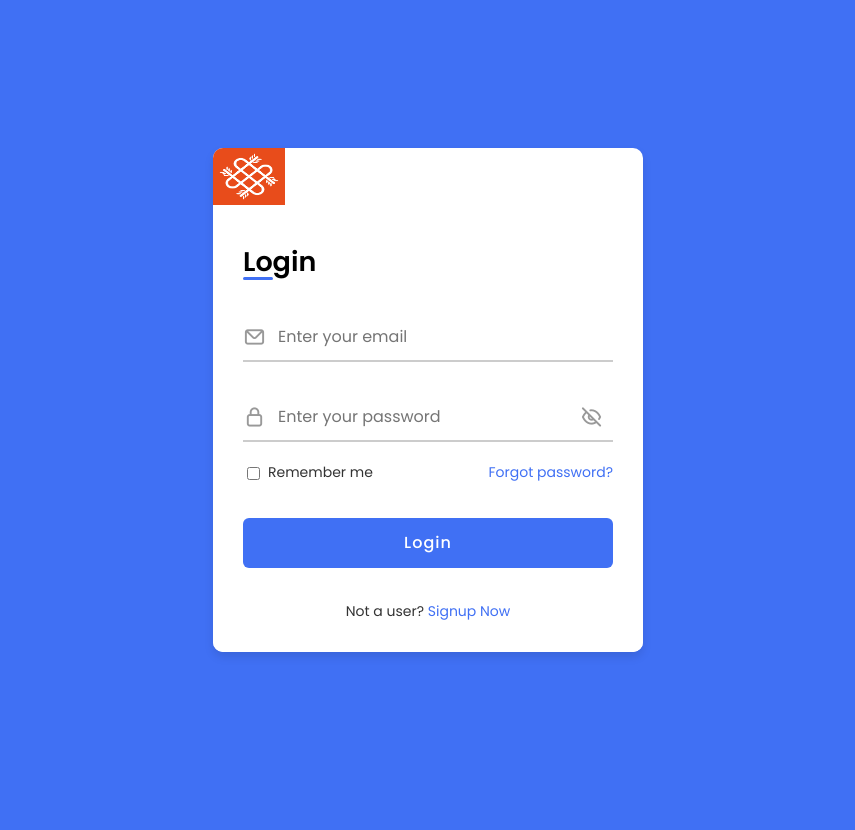
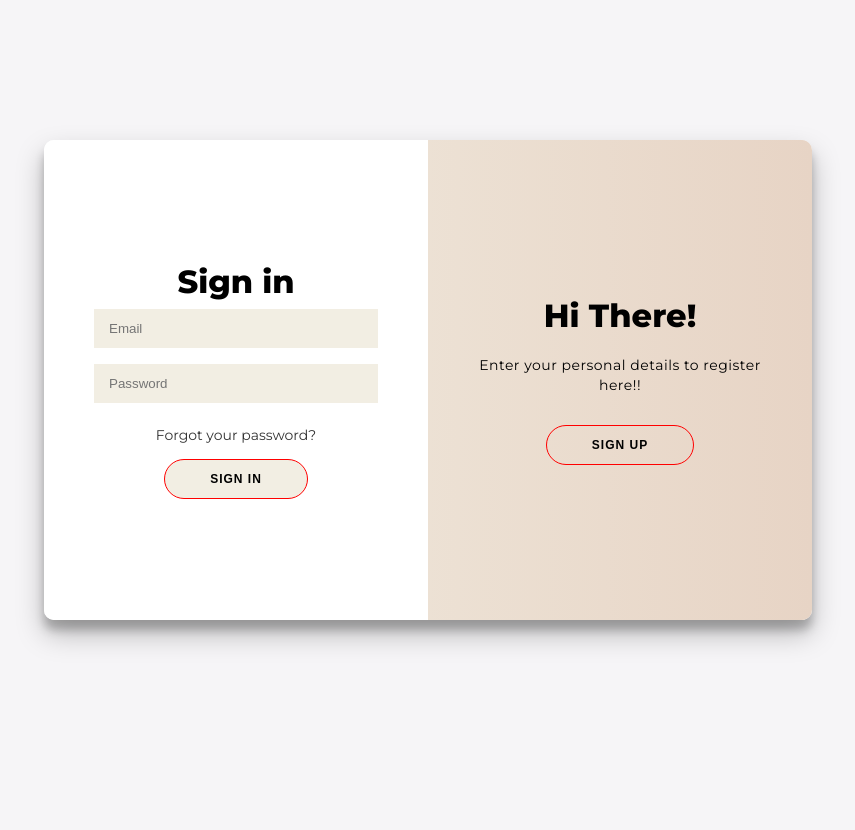
Before and after one commit to deepdalal20/BakeryManagementPHP, a PHP site: page /loreg.php in a window 1280 px wide. Shown: the whole page, without its empty margins (212-1067 px from the left). Before the commit the page ends 657 px from the top, so only its background shows below. Run offline with PHP 8.4, Linux system fonts and the light colour scheme; some libraries are stand-ins or nearby versions.

Commit message:
10/09/2022 (First)

```diff
--- a/loreg.php
+++ b/loreg.php
@@ -1,78 +1,47 @@
 <!DOCTYPE html>
-<html lang="en">
+<html lang="en" dir="ltr">
 <head>
-    <meta charset="UTF-8">
-    <meta http-equiv="X-UA-Compatible" content="IE=edge">
-    <meta name="viewport" content="width=device-width, initial-scale=1.0">
-    <link rel="stylesheet" href="https://unicons.iconscout.com/release/v4.0.0/css/line.css">
-    <link rel="stylesheet" href="style2.css">
-    <title> Login/Register </title>
+  <meta charset="utf-8">
+  <title>Login</title>
+  <link rel="stylesheet" href="style.css">
+  <link href="https://fonts.googleapis.com/css?family=Arvo" rel="stylesheet">
+	<link rel='stylesheet' href='https://cdnjs.cloudflare.com/ajax/libs/font-awesome/5.14.0/css/all.min.css'>
 </head>
 <body>
-    <div class="container">
-    <a href="index.php"> <img class="btn"  src="seewans.png" alt="" width="72" height="57"> </a>
-        <div class="forms">
-            <div class="form login">
-                <span class="title">Login</span>
-                <form action="cust.php">
-                    <div class="input-field">
-                        <input type="email" placeholder="Enter your email" name="email" required>
-                        <i class="uil uil-envelope icon"></i>
+<div class="container" id="container">
+	<div class="form-container sign-up-container">
+		<form action="#">
+			<h1>Create Account</h1>
+			<input type="text" placeholder="Name" />
+			<input type="email" placeholder="Email" />
+			<input type="password" placeholder="Password" />
+			<button>Sign Up</button>
+		</form>
 	</div>
-                    <div class="input-field">
-                        <input type="password" class="password" placeholder="Enter your password" name="password" required>
-                        <i class="uil uil-lock icon"></i>
-                        <i class="uil uil-eye-slash showHidePw"></i>
+	<div class="form-container sign-in-container">
+		<form action="#">
+			<h1>Sign in</h1>
+			<input type="email" placeholder="Email" />
+			<input type="password" placeholder="Password" />
+			<a href="#">Forgot your password?</a>
+			<button>Sign In</button>
+		</form>
 	</div>
-                    <div class="checkbox-text">
-                        <div class="checkbox-content">
-                            <input type="checkbox" id="logCheck">
-                            <label for="logCheck" class="text">Remember me</label>
+	<div class="overlay-container">
+		<div class="overlay">
+			<div class="overlay-panel overlay-left">
+				<h1>Welcome!</h1>
+				<p>To stay connected with us please login with your personal details</p>
+				<button class="ghost" id="signIn">Sign In</button>
 			</div>
-                        <a href="#" class="text">Forgot password?</a>
-                    </div>
-                    <div class="input-field button">
-                        <input type="submit" value="Login">
-                    </div>
-                </form>
-                <div class="login-signup">
-                    <span class="text">Not a user?
-                        <a href="#" class="text signup-link">Signup Now</a>
-                    </span>
-                </div>
-            </div>
-            <div class="form signup">
-                <span class="title">Register yourself</span>
-                <form action="cust.php">
-                    <div class="input-field">
-                        <input type="text" placeholder="Enter your name" name="uname" required>
-                        <i class="uil uil-user"></i>
-                    </div>
-                    <div class="input-field">
-                        <input type="text" placeholder="Enter your email" name="email" required>
-                        <i class="uil uil-envelope icon"></i>
-                    </div>
-                    <div class="input-field">
-                        <input type="password" class="password" placeholder="Create a password" name="password" required>
-                        <i class="uil uil-lock icon"></i>
-                    </div>
-                    <div class="input-field">
-                        <input type="int" placeholder="Contact Number" name="contact" required>
-                        <i class="fa-solid fa-phone"></i>
-                    </div>
-                    <div class="input-field button">
-                        <input type="submit" value="Signup">
-                    </div>
-                </form>
-                <div class="login-signup">
-                    <span class="text">Already a member?
-                        <a href="#" class="text login-link">Login Now</a>
-                    </span>
+			<div class="overlay-panel overlay-right">
+				<h1>Hi There!</h1>
+				<p>Enter your personal details to register here!!</p>
+				<button class="ghost" id="signUp">Sign Up</button>
 			</div>
 		</div>
 	</div>
 </div>
-
 <script src="script.js"></script>
 <script src="https://kit.fontawesome.com/96531cd29f.js" crossorigin="anonymous"></script>
     <script src="https://cdn.jsdelivr.net/npm/bootstrap@5.1.3/dist/js/bootstrap.bundle.min.js" integrity="sha384-ka7Sk0Gln4gmtz2MlQnikT1wXgYsOg+OMhuP+IlRH9sENBO0LRn5q+8nbTov4+1p" crossorigin="anonymous">
--- /dev/null
+++ b/style.css
@@ -0,0 +1,228 @@
+@import url('https://fonts.googleapis.com/css?family=Montserrat:400,800');
+
+* {
+	box-sizing: border-box;
+}
+
+body {
+	background: #f6f5f7;
+	display: flex;
+	justify-content: center;
+	align-items: center;
+	flex-direction: column;
+	font-family: 'Montserrat', sans-serif;
+	height: 100vh;
+	margin: -20px 0 50px;
+}
+
+h1 {
+	font-weight: bold;
+	margin: 0;
+}
+
+h2 {
+	text-align: center;
+}
+
+p {
+	font-size: 14px;
+	font-weight: 100;
+	line-height: 20px;
+	letter-spacing: 0.5px;
+	margin: 20px 0 30px;
+}
+
+span {
+	font-size: 12px;
+}
+
+a {
+	color: #333;
+	font-size: 14px;
+	text-decoration: none;
+	margin: 15px 0;
+}
+
+button {
+	border-radius: 20px;
+	border: 1px solid #F2eee3;
+	background-color: #F2eee3;
+	color: black;
+	font-size: 12px;
+	font-weight: bold;
+	padding: 12px 45px;
+	letter-spacing: 1px;
+	text-transform: uppercase;
+	transition: transform 80ms ease-in;
+	border-color: red;
+}
+
+button:active {
+	transform: scale(0.95);
+}
+
+button:focus {
+	outline: none;
+}
+
+button.ghost {
+	background-color: transparent;
+	border-color: red;
+}
+
+form {
+	background-color: #FFFFFF;
+	display: flex;
+	align-items: center;
+	justify-content: center;
+	flex-direction: column;
+	padding: 0 50px;
+	height: 100%;
+	text-align: center;
+}
+
+input {
+	background-color: #f2eee3;
+	border: none;
+	padding: 12px 15px;
+	margin: 8px 0;
+	width: 100%;
+}
+
+.container {
+	background-color: #fff;
+	border-radius: 10px;
+  	box-shadow: 0 14px 28px rgba(0,0,0,0.25),
+			0 10px 10px rgba(0,0,0,0.22);
+	position: relative;
+	overflow: hidden;
+	width: 768px;
+	max-width: 100%;
+	min-height: 480px;
+}
+
+.form-container {
+	position: absolute;
+	top: 0;
+	height: 100%;
+	transition: all 0.6s ease-in-out;
+}
+
+.sign-in-container {
+	left: 0;
+	width: 50%;
+	z-index: 2;
+}
+
+.container.right-panel-active .sign-in-container {
+	transform: translateX(100%);
+}
+
+.sign-up-container {
+	left: 0;
+	width: 50%;
+	opacity: 0;
+	z-index: 1;
+}
+
+.container.right-panel-active .sign-up-container {
+	transform: translateX(100%);
+	opacity: 1;
+	z-index: 5;
+	animation: show 0.6s;
+}
+
+@keyframes show {
+	0%, 49.99% {
+		opacity: 0;
+		z-index: 1;
+	}
+
+	50%, 100% {
+		opacity: 1;
+		z-index: 5;
+	}
+}
+
+.overlay-container {
+	position: absolute;
+	top: 0;
+	left: 50%;
+	width: 50%;
+	height: 100%;
+	overflow: hidden;
+	transition: transform 0.6s ease-in-out;
+	z-index: 100;
+}
+
+.container.right-panel-active .overlay-container{
+	transform: translateX(-100%);
+}
+
+.overlay {
+	background: #F2eee3;
+	background: -webkit-linear-gradient(to right, #F2eee3, #e7d4c5);
+	background: linear-gradient(to right, #F2eee3, #e7d4c5);
+	background-repeat: no-repeat;
+	background-size: cover;
+	background-position: 0 0;
+	color: black;
+	position: relative;
+	left: -100%;
+	height: 100%;
+	width: 200%;
+  	transform: translateX(0);
+	transition: transform 0.6s ease-in-out;
+}
+
+.container.right-panel-active .overlay {
+  	transform: translateX(50%);
+}
+
+.overlay-panel {
+	position: absolute;
+	display: flex;
+	align-items: center;
+	justify-content: center;
+	flex-direction: column;
+	padding: 0 40px;
+	text-align: center;
+	top: 0;
+	height: 100%;
+	width: 50%;
+	transform: translateX(0);
+	transition: transform 0.6s ease-in-out;
+}
+
+.overlay-left {
+	transform: translateX(-20%);
+}
+
+.container.right-panel-active .overlay-left {
+	transform: translateX(0);
+}
+
+.overlay-right {
+	right: 0;
+	transform: translateX(0);
+}
+
+.container.right-panel-active .overlay-right {
+	transform: translateX(20%);
+}
+
+.social-container {
+	margin: 20px 0;
+}
+
+.social-container a {
+	border: 1px solid red;
+	border-radius: 50%;
+	display: inline-flex;
+	justify-content: center;
+	align-items: center;
+	margin: 0 5px;
+	height: 40px;
+	width: 40px;
+	background: #f2eee3;
+}
--- a/style2.css
+++ /dev/null
@@ -1,157 +0,0 @@
-/* ===== Google Font Import - Poformsins ===== */
-@import url('https://fonts.googleapis.com/css2?family=Poppins:wght@300;400;500;600;700&display=swap');
-
-*{
-    margin: 0;
-    padding: 0;
-    box-sizing: border-box;
-    font-family: 'Poppins', sans-serif;
-}
-body{
-    height: 100vh;
-    display: flex;
-    align-items: center;
-    justify-content: center;
-    background-color: #4070f4;
-}
-.container{
-    position: relative;
-    max-width: 430px;
-    width: 100%;
-    background: #fff;
-    border-radius: 10px;
-    box-shadow: 0 5px 10px rgba(0, 0, 0, 0.1);
-    overflow: hidden;
-    margin: 0 20px;
-}
-.container .forms{
-    display: flex;
-    align-items: center;
-    height: 440px;
-    width: 200%;
-    transition: height 0.2s ease;
-}
-.container .form{
-    width: 50%;
-    padding: 30px;
-    background-color: #fff;
-    transition: margin-left 0.18s ease;
-}
-.container.active .login{
-    margin-left: -50%;
-    opacity: 0;
-    transition: margin-left 0.18s ease, opacity 0.15s ease;
-}
-.container .signup{
-    opacity: 0;
-    transition: opacity 0.09s ease;
-}
-.container.active .signup{
-    opacity: 1;
-    transition: opacity 0.2s ease;
-}
-.container.active .forms{
-    height: 600px;
-}
-.container .form .title{
-    position: relative;
-    font-size: 27px;
-    font-weight: 600;
-}
-.form .title::before{
-    content: '';
-    position: absolute;
-    left: 0;
-    bottom: 0;
-    height: 3px;
-    width: 30px;
-    background-color: #4070f4;
-    border-radius: 25px;
-}
-.form .input-field{
-    position: relative;
-    height: 50px;
-    width: 100%;
-    margin-top: 30px;
-}
-.input-field input{
-    position: absolute;
-    height: 100%;
-    width: 100%;
-    padding: 0 35px;
-    border: none;
-    outline: none;
-    font-size: 16px;
-    border-bottom: 2px solid #ccc;
-    border-top: 2px solid transparent;
-    transition: all 0.2s ease;
-}
-.input-field input:is(:focus, :valid){
-    border-bottom-color: #4070f4;
-}
-.input-field i{
-    position: absolute;
-    top: 50%;
-    transform: translateY(-50%);
-    color: #999;
-    font-size: 23px;
-    transition: all 0.2s ease;
-}
-.input-field input:is(:focus, :valid) ~ i{
-    color: #4070f4;
-}
-.input-field i.icon{
-    left: 0;
-}
-.input-field i.showHidePw{
-    right: 0;
-    cursor: pointer;
-    padding: 10px;
-}
-.form .checkbox-text{
-    display: flex;
-    align-items: center;
-    justify-content: space-between;
-    margin-top: 20px;
-}
-.checkbox-text .checkbox-content{
-    display: flex;
-    align-items: center;
-}
-.checkbox-content input{
-    margin: 0 8px -2px 4px;
-    accent-color: #4070f4;
-}
-.form .text{
-    color: #333;
-    font-size: 14px;
-}
-.form a.text{
-    color: #4070f4;
-    text-decoration: none;
-}
-.form a:hover{
-    text-decoration: underline;
-}
-.form .button{
-    margin-top: 35px;
-}
-.form .button input{
-    border: none;
-    color: #fff;
-    font-size: 16px;
-    font-weight: 500;
-    letter-spacing: 1px;
-    border-radius: 6px;
-    background-color: #4070f4;
-    cursor: pointer;
-    transition: all 0.3s ease;
-}
-.button input:hover{
-    background-color: #265df2;
-}
-
-.form .login-signup{
-    margin-top: 30px;
-    text-align: center;
-}
```
Also changed, not shown: script.js (+9 -32 lines), 1 other file. Lines whose indentation alone changed are shown as unchanged.
